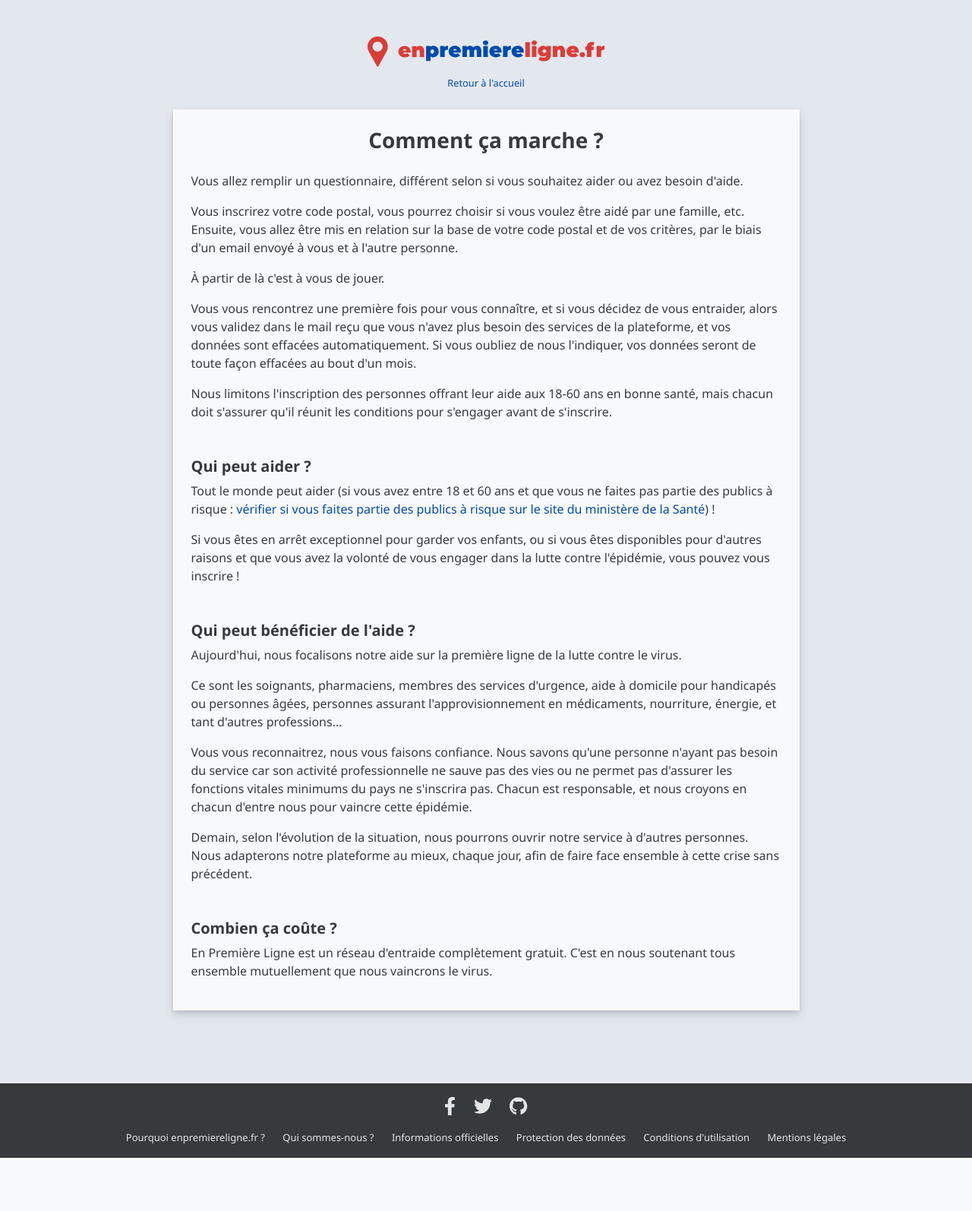
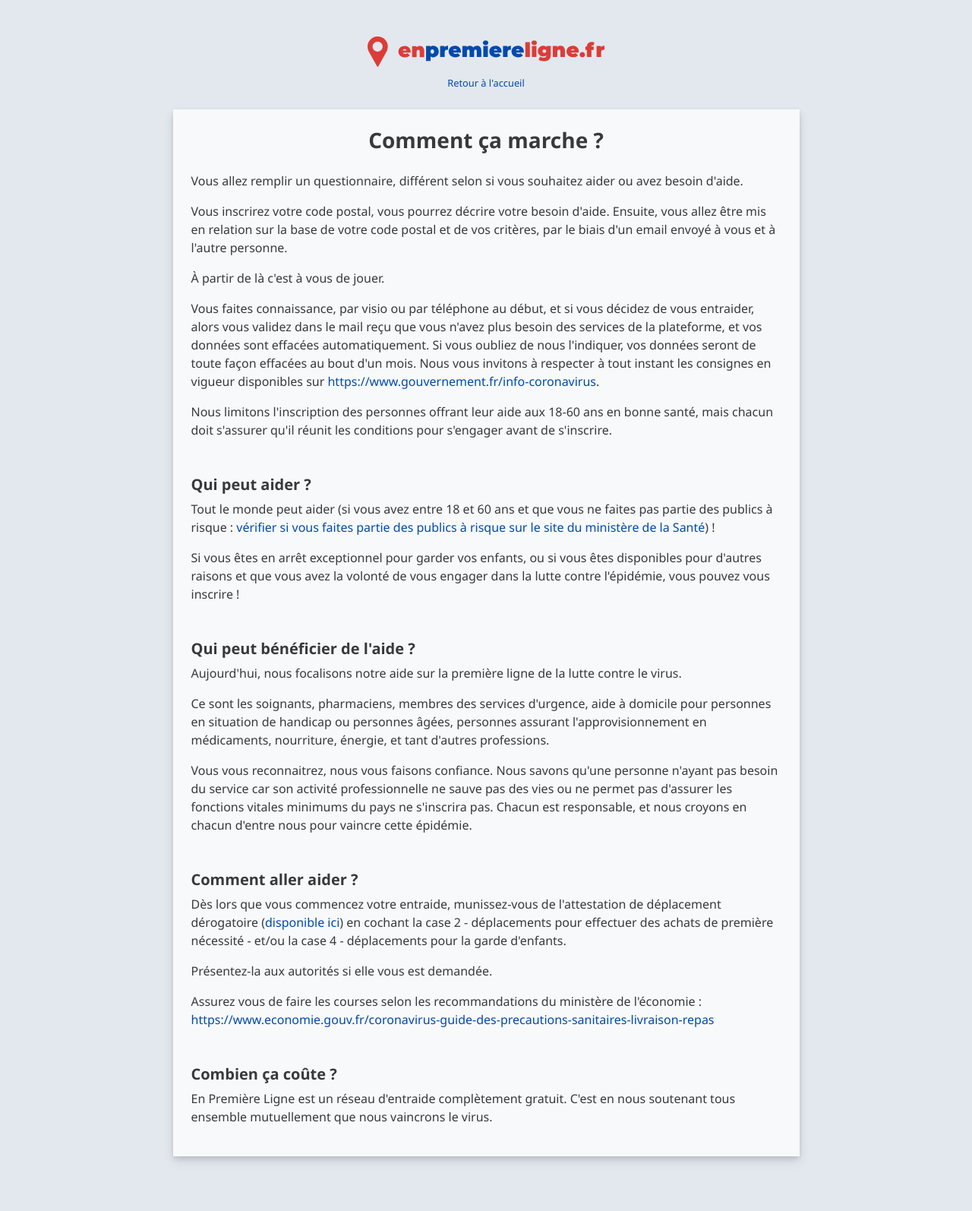
Before and after one commit to tgalopin/enpremiereligne.fr, a Symfony app: template templates/content/how.html.twig in a window 1280 px wide. Shown: the top 1594 px of the page at 76% size. Before the commit the page ends 1524 px from the top, so only its background shows below. Run offline with Twig, Linux system fonts and the light colour scheme; the template is opened without the code that fills it, so the values that code supplies are empty; style sheets or scripts are compiled from the project's sources; some libraries are stand-ins or nearby versions.

Commit message:
Update content pages

```diff
--- a/templates/content/how.html.twig
+++ b/templates/content/how.html.twig
@@ -14,9 +14,9 @@
                 </p>
 
                 <p>
-                    Vous inscrirez votre code postal, vous pourrez choisir si vous voulez être aidé par
-                    une famille, etc. Ensuite, vous allez être mis en relation sur la base de votre code
-                    postal et de vos critères, par le biais d'un email envoyé à vous et à l'autre personne.
+                    Vous inscrirez votre code postal, vous pourrez décrire votre besoin d'aide.
+                    Ensuite, vous allez être mis en relation sur la base de votre code postal et de
+                    vos critères, par le biais d'un email envoyé à vous et à l'autre personne.
                 </p>
 
                 <p>
@@ -24,10 +24,13 @@
                 </p>
 
                 <p>
-                    Vous vous rencontrez une première fois pour vous connaître, et si vous décidez de
-                    vous entraider, alors vous validez dans le mail reçu que vous n'avez plus besoin des
-                    services de la plateforme, et vos données sont effacées automatiquement. Si vous
-                    oubliez de nous l'indiquer, vos données seront de toute façon effacées au bout d'un mois.
+                    Vous faites connaissance, par visio ou par téléphone au début, et si vous
+                    décidez de vous entraider, alors vous validez dans le mail reçu que vous
+                    n'avez plus besoin des services de la plateforme, et vos données sont
+                    effacées automatiquement. Si vous oubliez de nous l'indiquer, vos données
+                    seront de toute façon effacées au bout d'un mois. Nous vous invitons à
+                    respecter à tout instant les consignes en vigueur disponibles sur
+                    <a href="https://www.gouvernement.fr/info-coronavirus" target="_blank">https://www.gouvernement.fr/info-coronavirus</a>.
                 </p>
 
                 <p>
@@ -43,7 +46,7 @@
                 <p>
                     Tout le monde peut aider (si vous avez entre 18 et 60 ans et que vous ne faites pas
                     partie des publics à risque :
-                    <a href="https://solidarites-sante.gouv.fr/actualites/actualites-du-ministere/article/coronavirus-qui-sont-les-personnes-fragiles">vérifier si vous faites partie des publics à risque sur le site du ministère de la Santé</a>) !
+                    <a href="https://solidarites-sante.gouv.fr/actualites/actualites-du-ministere/article/coronavirus-qui-sont-les-personnes-fragiles" target="_blank">vérifier si vous faites partie des publics à risque sur le site du ministère de la Santé</a>) !
                 </p>
 
                 <p>
@@ -61,9 +64,9 @@
                 </p>
 
                 <p>
-                    Ce sont les soignants, pharmaciens, membres des services d'urgence, aide à domicile pour
-                    handicapés ou personnes âgées, personnes assurant l'approvisionnement en médicaments,
-                    nourriture, énergie, et tant d'autres professions…
+                    Ce sont les soignants, pharmaciens, membres des services d'urgence, aide à domicile
+                    pour personnes en situation de handicap ou personnes âgées, personnes assurant
+                    l'approvisionnement en médicaments, nourriture, énergie, et tant d'autres professions.
                 </p>
 
                 <p>
@@ -73,10 +76,24 @@
                     responsable, et nous croyons en chacun d'entre nous pour vaincre cette épidémie.
                 </p>
 
+                <h5 class="font-weight-bold mt-5">
+                    Comment aller aider ?
+                </h5>
+
                 <p>
-                    Demain, selon l'évolution de la situation, nous pourrons ouvrir notre service à
-                    d'autres personnes. Nous adapterons notre plateforme au mieux, chaque jour, afin
-                    de faire face ensemble à cette crise sans précédent.
+                    Dès lors que vous commencez votre entraide, munissez-vous de l'attestation de déplacement
+                    dérogatoire (<a href="https://www.gouvernement.fr/sites/default/files/contenu/piece-jointe/2020/03/attestation_de_deplacement_derogatoire.pdf" target="_blank">disponible ici</a>)
+                    en cochant la case 2 - déplacements pour effectuer des achats de première nécessité -
+                    et/ou la case 4 - déplacements pour la garde d'enfants.
+                </p>
+
+                <p>
+                    Présentez-la aux autorités si elle vous est demandée.
+                </p>
+
+                <p>
+                    Assurez vous de faire les courses selon les recommandations du ministère de l'économie :
+                    <a href="https://www.economie.gouv.fr/coronavirus-guide-des-precautions-sanitaires-livraison-repas" target="_blank">https://www.economie.gouv.fr/coronavirus-guide-des-precautions-sanitaires-livraison-repas</a>
                 </p>
 
                 <h5 class="font-weight-bold mt-5">
```
Also changed, not shown: templates/content/why.html.twig (+8 -8 lines).
